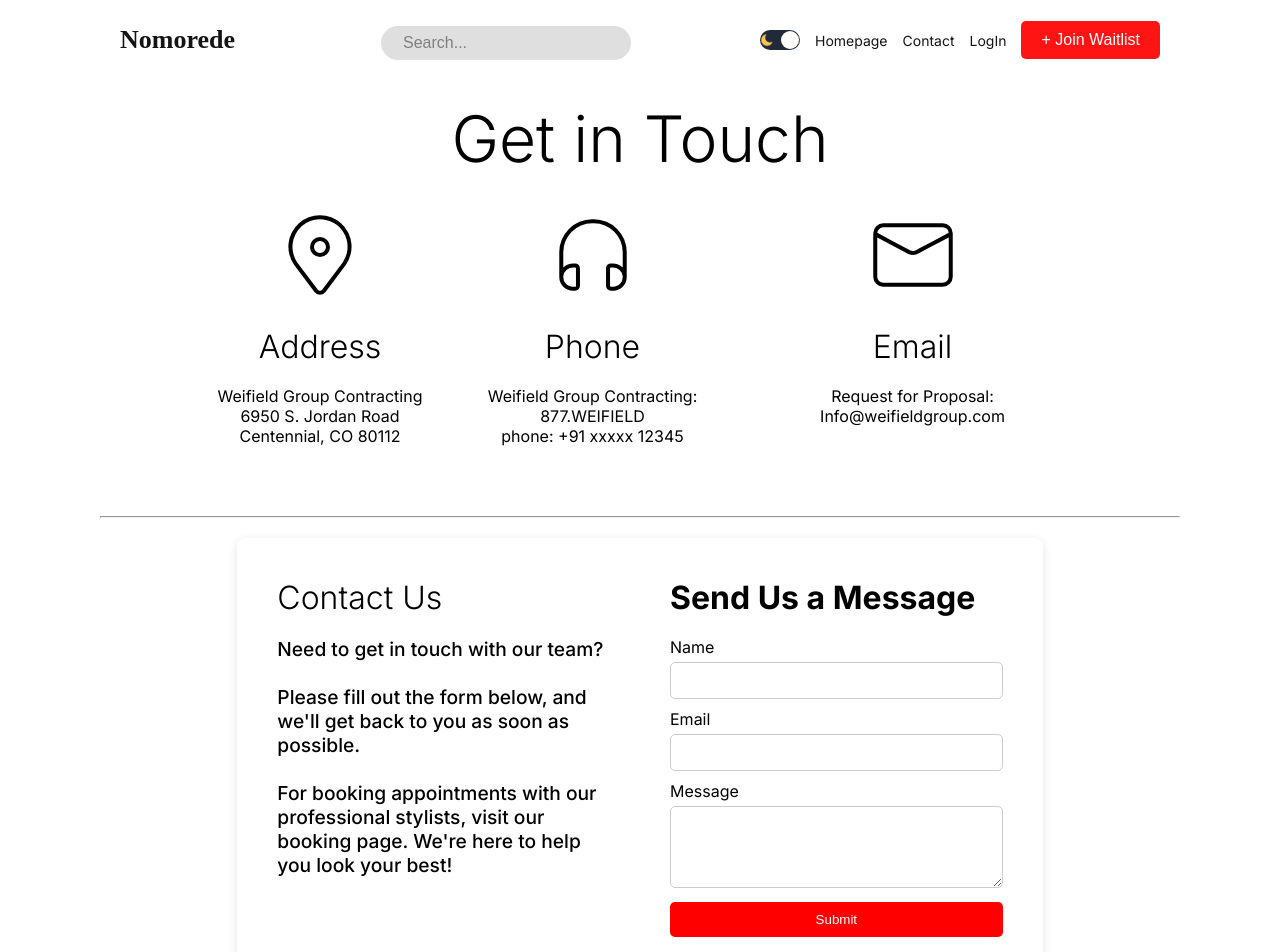
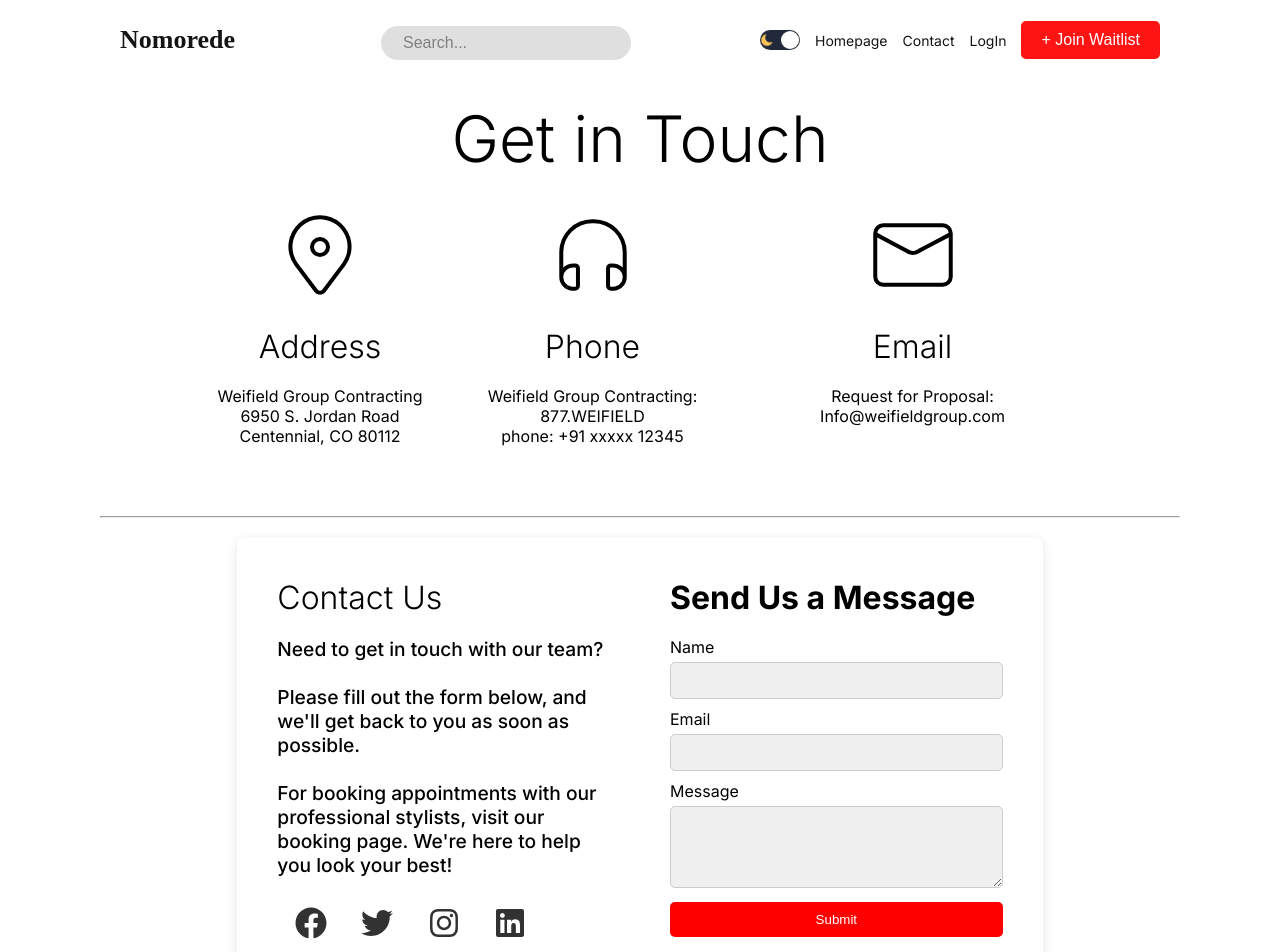
Before and after one commit to Omramanuj/nomorede_vercel, a Next.js app: page /contactUs in a window 1280 px wide. Shown: the top 952 px of the page. Built offline with nearby package versions, Linux system fonts and the light colour scheme.

Commit message:
social icons added

```diff
--- a/src/components/ContactUS/Contact.module.css
+++ b/src/components/ContactUS/Contact.module.css
@@ -1,5 +1,3 @@
-
-
 .getInTouchContainer {
   display: flex;
   flex-direction: column;
@@ -17,18 +15,18 @@
   font-size: 4rem;
   font-weight: 300;
 }
+
 .getInTouchContainer h3 {
   margin-bottom: 20px;
   font-size: 2rem;
   font-weight: 300;
 }
 
-  .Icon{
+.Icon {
   font-size: 6rem;
   font-weight: 300;
   margin-bottom: 20px;
 }
-
 
 .contactDetails {
   display: flex;
@@ -47,9 +45,8 @@
   align-items: flex-start;
   flex-wrap: wrap;
   padding: 20px;
-
   border-radius: 8px;
-    box-shadow: 0 2px 10px rgba(0, 0, 0, 0.1);
+  box-shadow: 0 2px 12px rgba(0, 0, 0, 0.1);
 }
 
 .contactInfo {
@@ -62,12 +59,11 @@
   font-size: 1.2rem;
   display: flex;
   flex-direction: column;
-
   align-self: start;
   width: 100%;
 }
 
-.contactInfo h3{
+.contactInfo h3 {
   font-size: 2rem;
   font-weight: 300;
   margin-bottom: 20px;
@@ -80,15 +76,12 @@
   justify-content: space-evenly;
   padding: 20px;
   width: 100%;
-    /* max-width: 600px; */
-
 }
 
 .contactForm h2 {
   font-size: 2rem;
   margin-bottom: 20px;
 }
-
 
 .contactForm div {
   margin-bottom: 10px;
@@ -105,6 +98,8 @@
   padding: 10px;
   border: 1px solid #ccc;
   border-radius: 5px;
+  background-color: var(--softBg); /* Applied background color */
+  color: var(--textColor); /* Applied text color */
 }
 
 .contactForm button {
@@ -114,6 +109,18 @@
   border: none;
   border-radius: 5px;
   cursor: pointer;
+}
+
+.socialMediaIcons{
+  display: flex;
+  margin-top: 30px;
+  width: 80%;
+  justify-content: space-around;
+  align-items: center;
+  flex-wrap: wrap;
+  font-size: 2rem;
+  border-radius: 8px;
+  opacity: 0.8;
 }
 
 @media (max-width: 768px) {
@@ -140,42 +147,3 @@
     max-width: 90%;
   }
 }
-
-/*
-  .contactForm {
-
-    padding: 20px;
-    width: 100%;
-    max-width: 600px;
-    margin-top: 20px;
-  }
-
-  .contactForm h2 {
-    margin-bottom: 20px;
-  }
-
-  .contactForm div {
-    margin-bottom: 10px;
-  }
-
-  .contactForm label {
-    display: block;
-    margin-bottom: 5px;
-  }
-
-  .contactForm input,
-  .contactForm textarea {
-    width: 100%;
-    padding: 10px;
-    border: 1px solid #ccc;
-    border-radius: 5px;
-  }
-
-  .contactForm button {
-    background-color: red;
-    color: white;
-    padding: 10px 10px;
-    border: none;
-    border-radius: 5px;
-    cursor: pointer;
-  } */
--- a/src/components/ContactUS/ContactForm.jsx
+++ b/src/components/ContactUS/ContactForm.jsx
@@ -2,40 +2,38 @@
 
 import { useState } from 'react';
 import styles from './Contact.module.css';
-import { toast,ToastContainer } from 'react-toastify';
+import { toast, ToastContainer } from 'react-toastify';
 import 'react-toastify/dist/ReactToastify.css';
+import { FaFacebook, FaTwitter, FaInstagram, FaLinkedin } from 'react-icons/fa';
+
+const initialFormState = { name: '', email: '', message: '' };
 
 export default function ContactForm() {
-  const [name, setName] = useState('');
-  const [email, setEmail] = useState('');
-  const [message, setMessage] = useState('');
+  const [formState, setFormState] = useState(initialFormState);
+
+  const handleChange = (e) => {
+    const { id, value } = e.target;
+    setFormState((prevState) => ({ ...prevState, [id]: value }));
+  };
 
   const handleSubmit = async (e) => {
     e.preventDefault();
-    try{
+    try {
       const response = await fetch('/api/join-waitlist', {
         method: 'POST',
-        headers: {
-          'Content-Type': 'application/json',
-        },
-        body: JSON.stringify({ name, email, message }),
-      })
+        headers: { 'Content-Type': 'application/json' },
+        body: JSON.stringify(formState),
+      });
 
       if (response.ok) {
         const result = await response.json();
-        console.log(result.message);
-        toast.success("you have been heard! We will get back to you soon.");
-        setName('');
-        setEmail('');
-        setMessage('');
+        toast.success(result.message || "You have been heard! We will get back to you soon.");
+        setFormState(initialFormState);
       } else {
         const error = await response.json();
-        console.log(error.message);
         toast.error(error.message);
       }
-    }
-
-    catch (error){
+    } catch (error) {
       console.error('Error:', error);
       toast.error('There was an error joining the waitlist. Please try again.');
     }
@@ -47,46 +45,43 @@ export default function ContactForm() {
       <div className={styles.contactInfo}>
         <h3>Contact Us</h3>
         <p>Need to get in touch with our team?</p>
-        <br/>
-        <p> Please fill out the form below, and we'll get back to you as soon as possible.</p>
-        <br/>
+        <br />
+        <p>Please fill out the form below, and we'll get back to you as soon as possible.</p>
+        <br />
         <p>For booking appointments with our professional stylists, visit our booking page. We're here to help you look your best!</p>
+        <div className={styles.socialMediaIcons}>
+          <a href="https://www.facebook.com" target="_blank" rel="noopener noreferrer"><FaFacebook /></a>
+          <a href="https://www.twitter.com" target="_blank" rel="noopener noreferrer"><FaTwitter /></a>
+          <a href="https://www.instagram.com" target="_blank" rel="noopener noreferrer"><FaInstagram /></a>
+          <a href="https://www.linkedin.com" target="_blank" rel="noopener noreferrer"><FaLinkedin /></a>
+        </div>
       </div>
       <form className={styles.contactForm} onSubmit={handleSubmit}>
         <h2>Send Us a Message</h2>
-        <div>
-          <label htmlFor="name">Name</label>
+        {['name', 'email', 'message'].map((field) => (
+          <div key={field}>
+            <label htmlFor={field}>{field.charAt(0).toUpperCase() + field.slice(1)}</label>
+            {field !== 'message' ? (
               <input
-            type="text"
-            id="name"
-            value={name}
-            onChange={(e) => setName(e.target.value)}
+                type={field === 'email' ? 'email' : 'text'}
+                id={field}
+                value={formState[field]}
+                onChange={handleChange}
                 required
               />
-        </div>
-        <div>
-          <label htmlFor="email">Email</label>
-          <input
-            type="email"
-            id="email"
-            value={email}
-            onChange={(e) => setEmail(e.target.value)}
-            required
-          />
-        </div>
-        <div>
-          <label htmlFor="message">Message</label>
+            ) : (
               <textarea
-            id="message"
-            value={message}
-            onChange={(e) => setMessage(e.target.value)}
+                id={field}
+                value={formState[field]}
+                onChange={handleChange}
                 rows={4}
                 required
               ></textarea>
+            )}
           </div>
+        ))}
         <button type="submit">Submit</button>
       </form>
-
     </div>
   );
 }
--- a/src/components/auth/Auth.jsx
+++ b/src/components/auth/Auth.jsx
@@ -102,7 +102,7 @@ const MidSection = ({ email, setEmail, handleSubmit, message }) => (
   <div className={styles.midSection}>
     <h2 className={styles.headerToday}>Join our waitlist</h2>
     <p className={styles.description}>
-      Our analysis will help you manage your fashion looks better, and we will provide the best suitable products for you.
+      Our analysis will help you manage your fashion looks better, and we will provide the best suitable products for you. Signup for Early-Bird discounts and create your own science-backed style!
     </p>
     <form className={styles.form} onSubmit={handleSubmit}>
       <input
--- a/src/components/auth/auth.module.css
+++ b/src/components/auth/auth.module.css
@@ -38,14 +38,14 @@
 
 .headerToday {
   font-size: 36px;
-  font-weight: 200;
+  font-weight: 300;
   margin-bottom: 20px;
   color: var(--softTextColor);
 }
 
 .description {
   font-size: 18px;
-  font-weight: 800;
+  font-weight: 700;
   margin-bottom: 30px;
   line-height: 1.6;
   color: var(--softTextColor);
--- a/src/components/footer/Footer.jsx
+++ b/src/components/footer/Footer.jsx
@@ -7,7 +7,7 @@ export const Footer = () => {
     <div className={styles.container}>
     <div className={styles.info}>
       <div className={styles.logo}>
-        <Image src="/logo.png" alt="lama blog" width={50} height={50} />
+        <Image src="/Nomorede_transparent.png" alt="lama blog" width={70} height={70} />
         <h1 className={styles.logoText}>Nomorede</h1>
       </div>
       <p className={styles.desc}>
--- a/src/components/waitListFooter/waitListFooter.module.css
+++ b/src/components/waitListFooter/waitListFooter.module.css
@@ -21,6 +21,8 @@
 }
 
 .button {
+  display: flex;
+  align-items: center;
   font-size: 1rem;
   margin-right: 2%;
   border-color: var(--textColor);
@@ -40,6 +42,10 @@
 
 .button:active {
   transform: scale(0.95);
+}
+
+.icon {
+  margin-right: 0.5rem;
 }
 
 @media (max-width: 1280px) {
```
Also changed, not shown: src/components/waitListFooter/waitListFooter.jsx (+13 -3 lines), public/Nomorede.png (added), public/Nomorede_transparent.png (added). Lines whose indentation alone changed are shown as unchanged.
